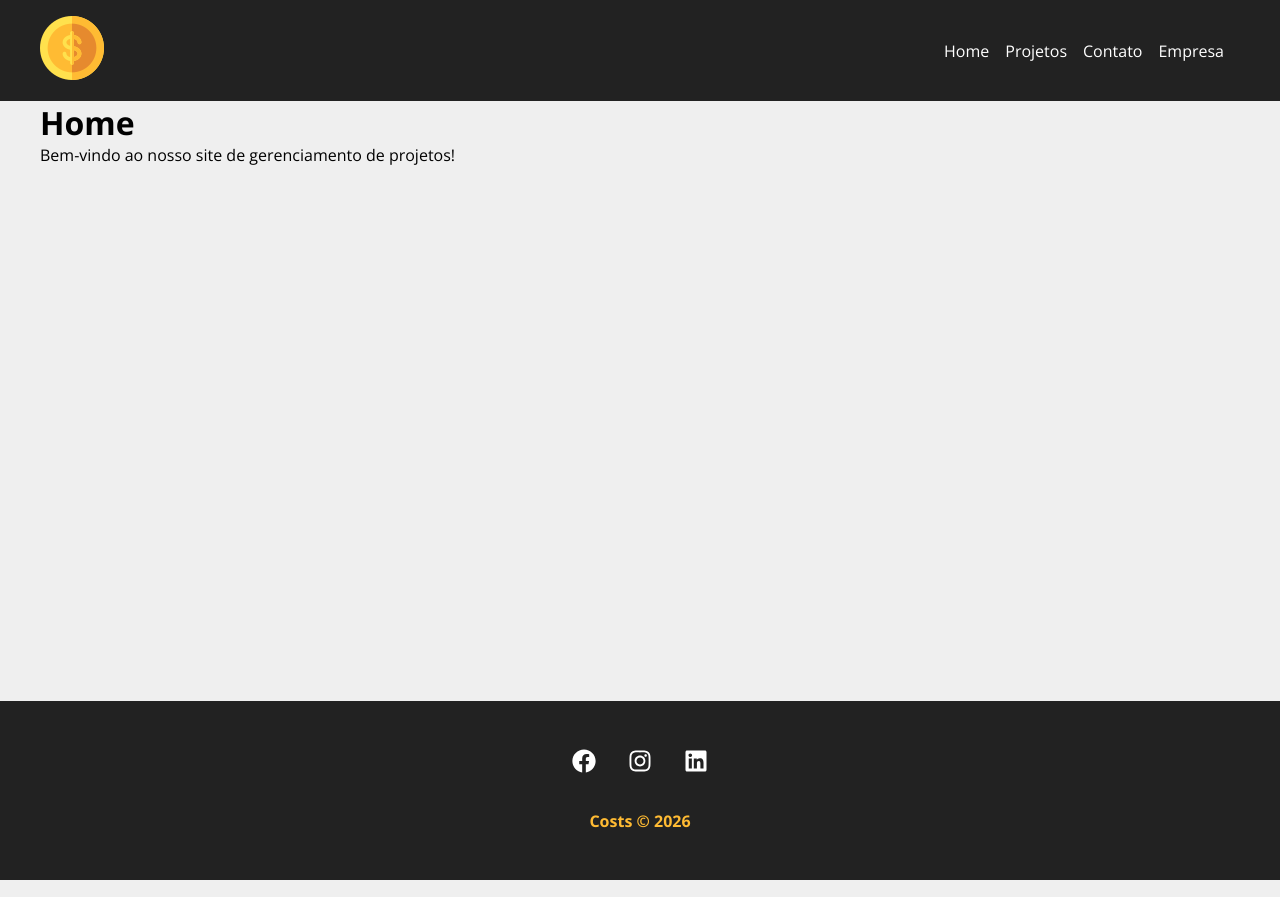
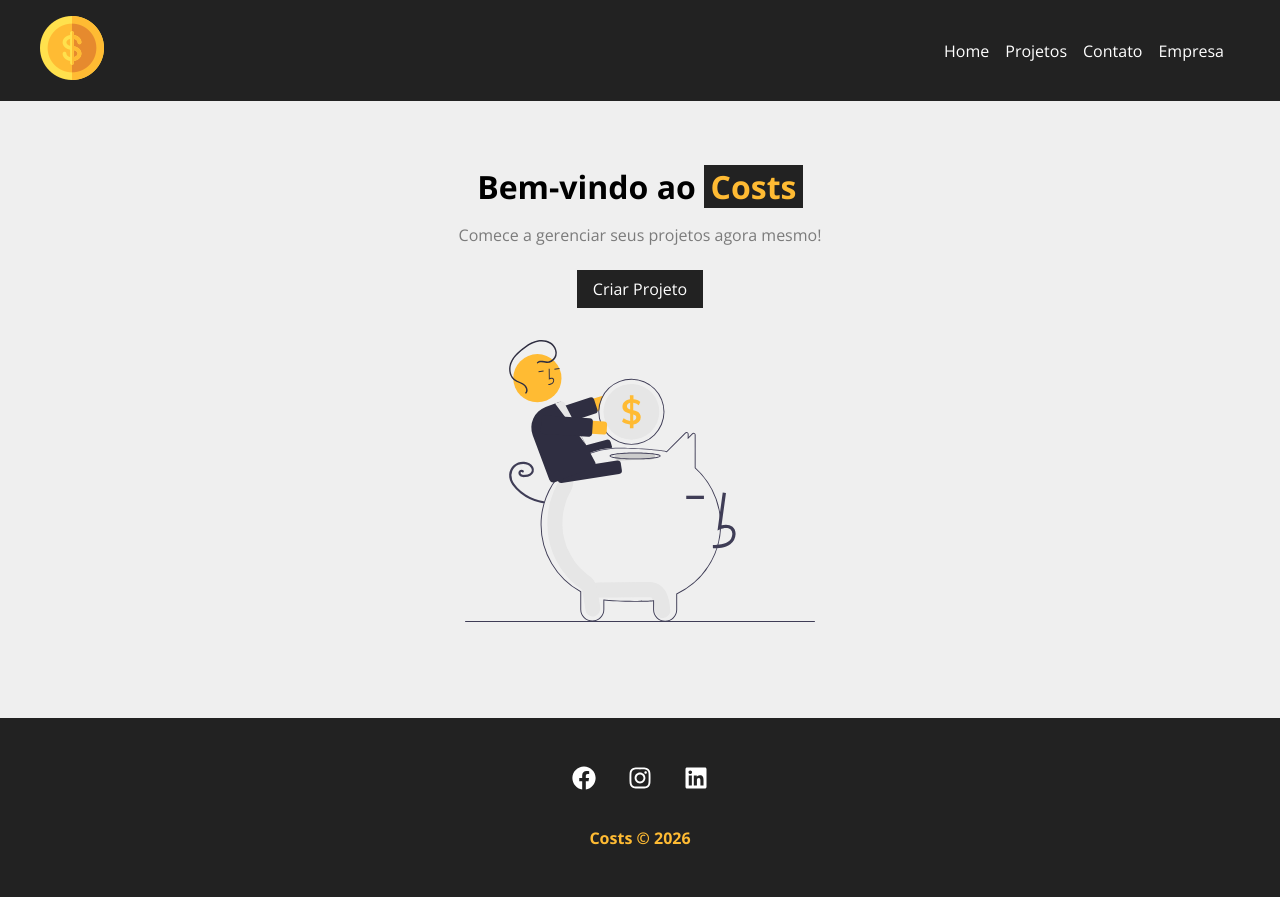
Before and after one commit to pc4ucode/costs, a React (Create React App) app: page / in a window 1280 px wide. Built offline with nearby package versions, Linux system fonts and the light colour scheme.

Commit message:
Create home

```diff
--- /dev/null
+++ b/src/components/layout/LinkButton.js
@@ -0,0 +1,12 @@
+import { Link } from "react-router-dom";
+import style from "./LinkButton.module.css";
+
+function LinkButton({ to, text }) {
+  return (
+    <Link className={style.btn} to={to}>
+      {text}
+    </Link>
+  );
+}
+
+export default LinkButton;
--- /dev/null
+++ b/src/components/layout/LinkButton.module.css
@@ -0,0 +1,11 @@
+.btn {
+  background-color: #222222;
+  color: #ffffff;
+  padding: 0.5em 1em;
+  text-decoration: none;
+  transition: 0.5s;
+}
+
+.btn:hover {
+  color: #ffbb33;
+}
--- a/src/components/pages/Home.js
+++ b/src/components/pages/Home.js
@@ -1,9 +1,17 @@
+import savings from "../../img/savings.svg";
+import LinkButton from "../layout/LinkButton";
+import style from "./Home.module.css";
+
 function Home() {
   return (
-    <div>
-      <h1>Home</h1>
-      <p>Bem-vindo ao nosso site de gerenciamento de projetos!</p>
-    </div>
+    <section className={style.home_container}>
+      <h1>
+        Bem-vindo ao <span>Costs</span>
+      </h1>
+      <p>Comece a gerenciar seus projetos agora mesmo!</p>
+      <LinkButton to="/newproject" text="Criar Projeto" />
+      <img src={savings} alt="Costs" />
+    </section>
   );
 }
 
--- /dev/null
+++ b/src/components/pages/Home.module.css
@@ -0,0 +1,28 @@
+.home_container {
+  width: 100%;
+  display: flex;
+  flex-direction: column;
+  align-items: center;
+  padding: 4em;
+}
+
+.home_container h1 {
+  font-size: 2em;
+  margin-bottom: .5em;
+}
+
+.home_container h1 span {
+  color: #ffbb33;
+  padding: 0 .2em;
+  background-color: #222222;
+}
+
+.home_container p {
+  margin-bottom: 1.5em;
+  color: #7b7b7b
+}
+
+.home_container img {
+  width: 350px;
+  margin: 2em 0;
+}
```
